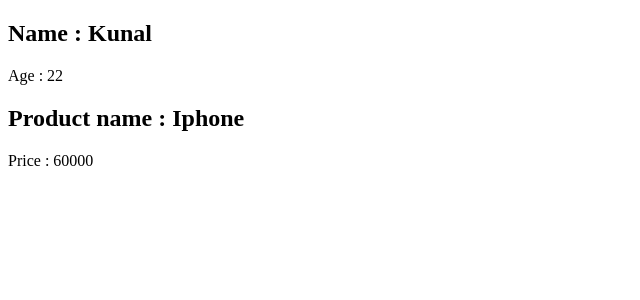
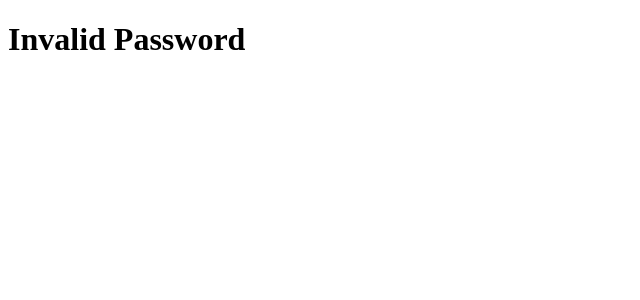
Before and after one commit to kunal-zende/React-Beginner-friendly-course, a React (Vite) app: page / in a window 1280 px wide. Shown: the top 300 px of the page, without its empty margins (0-640 px from the left). Built offline with nearby package versions, Linux system fonts and the light colour scheme.

Commit message:
Conditional rendering

```diff
--- a/src/App.jsx
+++ b/src/App.jsx
@@ -1,12 +1,26 @@
-import Person from "./components/Person";
-import Product from "./components/Product";
+// Conditional rendering
+
+const ValidPassword = () => {
+  return(
+    <h1>Valid password</h1>
+  );
+}
+
+const InvalidPassword = () => {
+  return <h1>Invalid Password</h1>
+}
+
+const Password = ({isValid}) =>{
+  if(isValid) {
+   return <ValidPassword/>
+  } else {
+   return <InvalidPassword/>
+  }
+}
 
 const App = () => {
-  return (
-  <div>
-  <Person name="Kunal" age={22} />
-  <Product name="Iphone" price={60000} />
-  </div>
+  return(
+    <Password isValid={false} />
   );
 }
 
```
